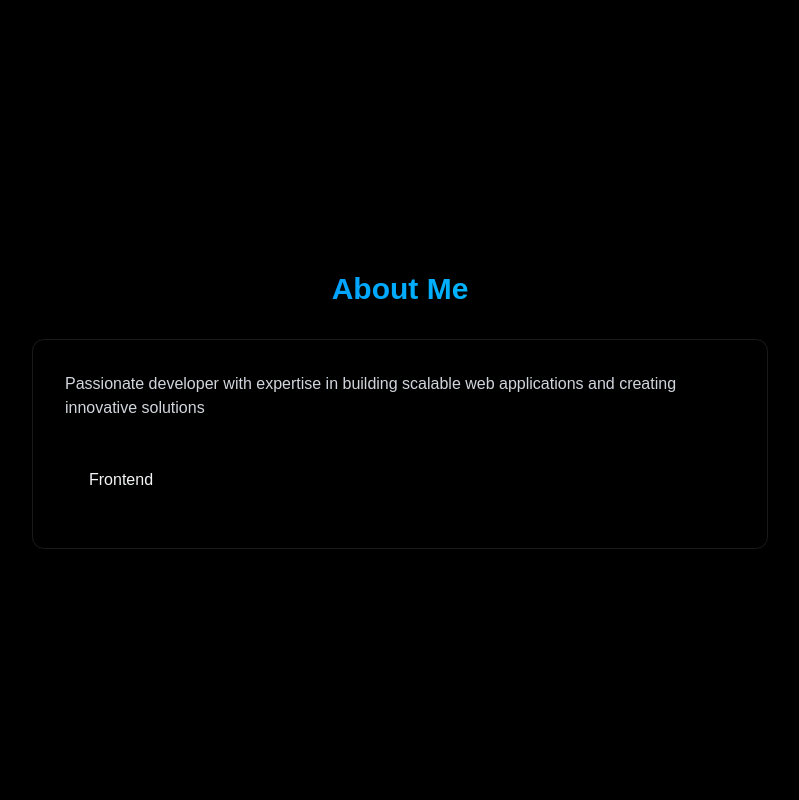
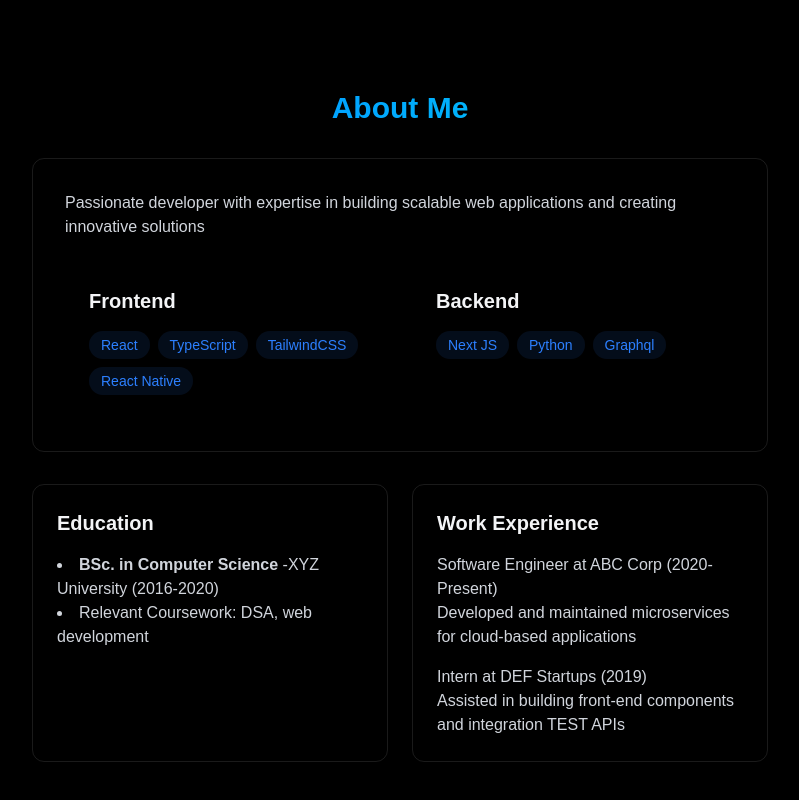
Before and after one commit to maundu55/portfolio, a React (Vite) app: page / in a window 1280 px wide. Shown: the part 790-1590 px from the top of the page, without its empty margins (240-1039 px from the left). Built offline with nearby package versions, Linux system fonts and the light colour scheme.

Commit message:
about done

```diff
--- a/src/components/sections/About.jsx
+++ b/src/components/sections/About.jsx
@@ -1,6 +1,10 @@
 import React from 'react'
 
 const About = () => {
+
+    const frontendSkills =['React', 'TypeScript', 'TailwindCSS', 'React Native'];
+    const backendSkills =['Next JS', 'Python', 'Graphql'];
+
   return (
     <section id='about' className='min-h-screen flex items-center justify-center py-20'>
         <div className='max-w-3xl mx-auto px-4'>
@@ -10,11 +14,56 @@
         <p className='text-gray-300 mb-6'>
             Passionate developer with expertise in building scalable web applications and creating innovative solutions
         </p>
-        <div className='grid grid-cols-1 md;grid-cols-2 gap-6'>
+        <div className='grid grid-cols-1 md:grid-cols-2 gap-6'>
             <div className='rounded-xl p-6 hover:-translate-y-1 transition-all'>
-            <h3>Frontend</h3>
+            <h3 className='text-xl font-bold mb-4'>Frontend</h3>
+            <div className='flex flex-wrap gap-2'>
+                {
+                    frontendSkills.map((tech, key)=>(
+                        <span key={key} className='bg-blue-500/10 text-blue-500 py-1 px-3 rounded-full text-sm hover:bg-blue-500/20 hover:shadow[0_2px_8px_rgba(59,130,246,0.2)] transition'>
+                            {tech}
+                        </span>
+                ))}
+            </div>
+            </div>
+            <div className='rounded-xl p-6 hover:-translate-y-1 transition-all'>
+            <h3 className='text-xl font-bold mb-4'>Backend</h3>
+            <div className='flex flex-wrap gap-2'>
+                {
+                    backendSkills.map((tech, key)=>(
+                        <span key={key} className='bg-blue-500/10 text-blue-500 py-1 px-3 rounded-full text-sm hover:bg-blue-500/20 hover:shadow[0_2px_8px_rgba(59,130,246,0.2)] transition'>
+                            {tech}
+                        </span>
+                ))}
+            </div>
             </div>
         </div>
+        </div>
+        <div className='grid grid-cols-1 md:grid-cols-2 gap-6 mt-8'>
+                <div className='p-6 rounded-xl border-white/10 border hover:-translate-y-1 transition-all'>
+                    <h3 className='text-xl font-bold mb-4'>Education</h3>
+                    <ul className='list-disc list-inside text-gray-300 spae-y-2'>
+                        <li>
+                            <strong>BSc. in Computer Science</strong> -XYZ University (2016-2020)
+                        </li>
+                        <li>
+                            Relevant Coursework: DSA, web development
+                        </li>
+                    </ul>
+                </div>
+                <div className='p-6 rounded-xl border-white/10 border hover:-translate-y-1 transition-all'>
+                    <h3 className='text-xl font-bold mb-4'>Work Experience</h3>
+                    <div className='space-y-4 text-gray-300'>
+                        <div>
+                            <h4>Software Engineer at ABC Corp (2020- Present)</h4>
+                            <p>Developed and maintained microservices for cloud-based applications</p>
+                        </div>
+                        <div>
+                            <h4>Intern  at DEF Startups (2019)</h4>
+                            <p>Assisted in building front-end components and integration TEST APIs</p>
+                        </div>
+                    </div>
+                </div>
         </div>
         </div>
     </section>
```
